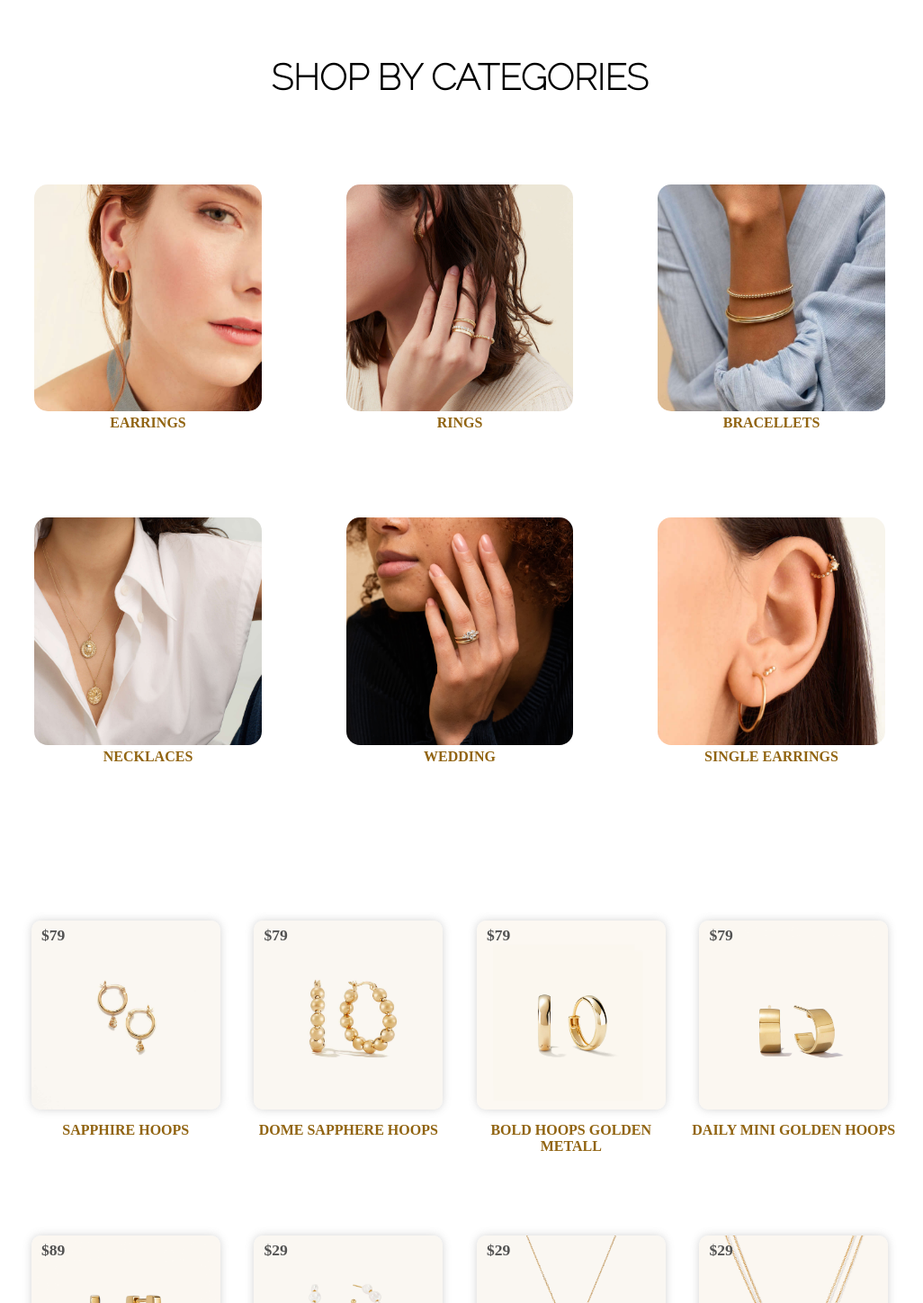
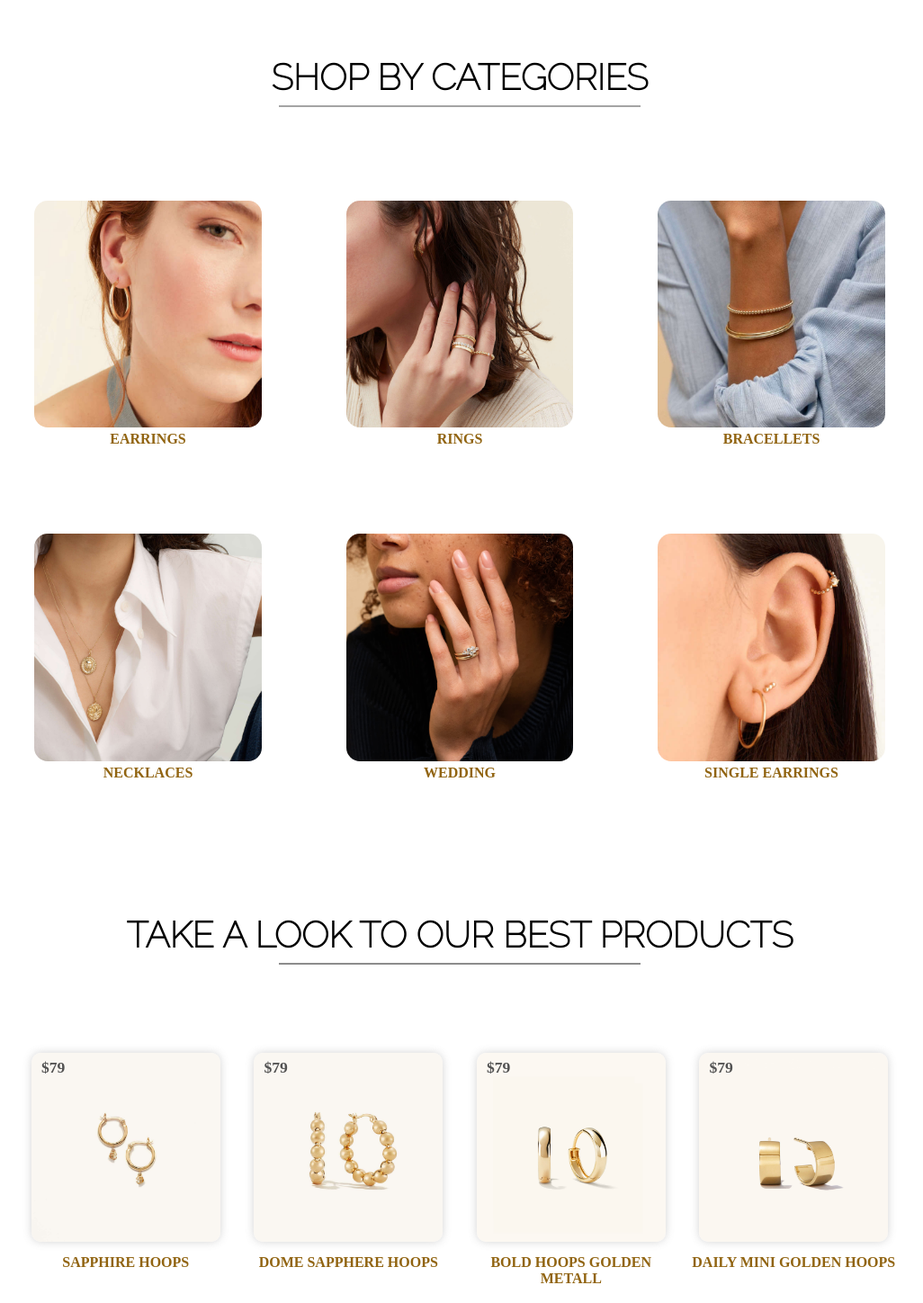
Before and after one commit to NazikAskhatova/diploma, a React (Create React App) app: page / in a window 1280 px wide. Shown: the part 562-2010 px from the top of the page at 90% size, without its empty margins (129-1155 px from the left). Built offline with nearby package versions, Linux system fonts and the light colour scheme; a web font is replaced by a local one.

Commit message:
added styles in css files, image, and updated js

```diff
--- /dev/null
+++ b/src/components/AllProducts/AllProducts.js
@@ -0,0 +1,11 @@
+import React from "react";
+import classes from "./AllProducts.module.css";
+function All() {
+  return (
+<>
+      <div className={classes.All}>Take a look to our best products</div>
+      <hr className={classes.Hr}></hr>
+</>
+  )
+}
+export default All;
--- /dev/null
+++ b/src/components/AllProducts/AllProducts.module.css
@@ -0,0 +1,13 @@
+.All {
+    font-family: "Raleway", sans-serif;
+     font-size: 40px;
+     font-weight: bold;
+     text-transform: uppercase;
+     margin-top: 4rem;
+     text-align: center;
+ }
+
+ .Hr {
+     width: 400px;
+     border: 1px solid rgb(140, 140, 140);
+ }
--- a/src/components/CartDisplay/CartDisplay.module.css
+++ b/src/components/CartDisplay/CartDisplay.module.css
@@ -1,4 +1,4 @@
-/*
+
   .Cart {
     font-size: 17px;
     font-family: 'Libre Baskerville', serif;
@@ -33,8 +33,8 @@
   .Cart .container .productCard {
     display: flex;
     align-items: center;
-    /* margin-right: 20px; */
-    /* text-decoration: none;
+    margin-right: 20px;
+    text-decoration: none;
     color: #0b1c2c;
     width: 400px;
     cursor: default;
@@ -159,4 +159,4 @@
     .Cart .container .totalPrice h2 {
       margin: 20px 0;
     }
-  } */
+  }
--- a/src/components/Drawer/Drawer.module.css
+++ b/src/components/Drawer/Drawer.module.css
@@ -15,13 +15,8 @@
   transition: transform 0.3s;
 }
 .Drawer .backdrop {
-  background-color: rgba(0, 0, 0, 0.3);
-  position: fixed;
-  top: 0;
-  left: 0;
-  right: 0;
-  bottom: 0;
-  z-index: 90;
+  background-color: rgba(114, 114, 114, 0.3);
+
   display: none;
 }
 .open .backdrop {
--- a/src/components/Footer/Footer.css
+++ b/src/components/Footer/Footer.css
@@ -9,6 +9,7 @@
 }
 
 .Footer hr {
-  border: 1px solid darkgray;
+  border: 1px solid rgb(115, 115, 115);
+  width: 1200px;
   border-radius: 5px;
 }
--- a/src/components/Nav/Nav.js
+++ b/src/components/Nav/Nav.js
@@ -15,7 +15,6 @@ function Nav() {
       <ul className={classes.List}>
         <NavItem url="/">Home</NavItem>
         {/* <hr width="1" size="20" color="black"></hr>  */}
-        <NavItem url="/">Shop</NavItem>
         <NavItem url="/products">All Products</NavItem>
         <NavItem url="/bestsellers">Best Sellers</NavItem>
         <NavItem url="/about">About Us</NavItem>
--- a/src/components/ShopBy/ShopBy.js
+++ b/src/components/ShopBy/ShopBy.js
@@ -1,7 +1,12 @@
 import React from "react";
 import "./Shopby.css";
 function ShopBy() {
-  return <div className="shopby">Shop By Categories</div>;
+  return (
+    <>
+    <div className="shopby">Shop By Categories</div>
+    <hr className="hr-st"></hr>
+    </>
+  )
 }
 
 export default ShopBy;
--- a/src/components/ShopBy/Shopby.css
+++ b/src/components/ShopBy/Shopby.css
@@ -6,3 +6,12 @@
     margin-top: 4rem;
     text-align: center;
 }
+.hr-st {
+    width: 400px;
+    border: 0.5px solid rgb(164, 164, 164);
+}
+.hr-st:hover {
+width: 500px;
+
+    border: 0.5px solid rgb(7, 7, 7);
+}
--- a/src/pages/Home.js
+++ b/src/pages/Home.js
@@ -6,6 +6,7 @@ import { getCategories } from "../data/dataCategories";
 import ShopBy from "../components/ShopBy/ShopBy";
 import ProductList from "../components/ProductList/ProductList";
 import { getProducts } from "../data/dataProducts";
+import All from "../components/AllProducts/AllProducts";
 
 function Home() {
   return (
@@ -16,7 +17,7 @@ function Home() {
       </Header>
       <ShopBy />
       <CategoryList categories={getCategories()} />
-
+      <All />
       <ProductList products={getProducts()} />
     </>
   );
```
Also changed, not shown: src/assets/header-shop.webp (added).
